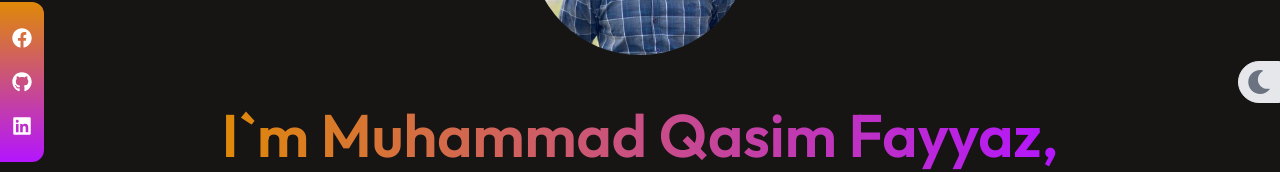
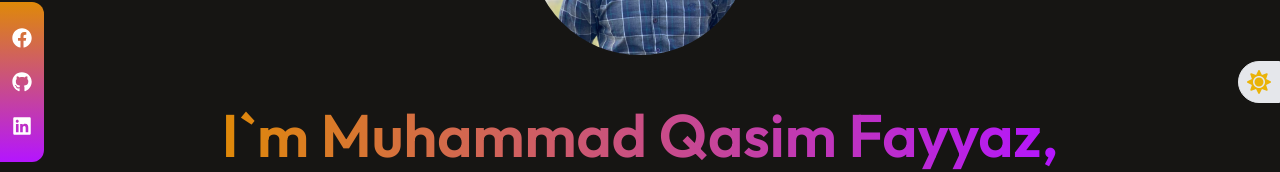
Before and after one commit to MuhammadQasimFayyaz/portfolio, a React (Vite) app: page / in a window 1280 px wide. Shown: the part 318-490 px from the top of the page. Built offline with nearby package versions, Linux system fonts and the light colour scheme.

Commit message:
fixes some bugs

```diff
--- a/src/components/DarkModeToggle.jsx
+++ b/src/components/DarkModeToggle.jsx
@@ -26,9 +26,9 @@ function DarkModeToggle() {
       className="fixed right-0 top-[50%] translate-y-[-50%] p-2 rounded-l-full border bg-gray-200 dark:bg-gray-800 text-gray-800 dark:text-gray-200"
     >
       {darkMode ? (
+        <FaMoon className="text-gray-500 h-6 w-6" />
+      ) : (
         <FaSun className="text-yellow-500 h-6 w-6" />
-      ) : (
-        <FaMoon className="text-gray-500 h-6 w-6" />
       )}
     </button>
   );
```
